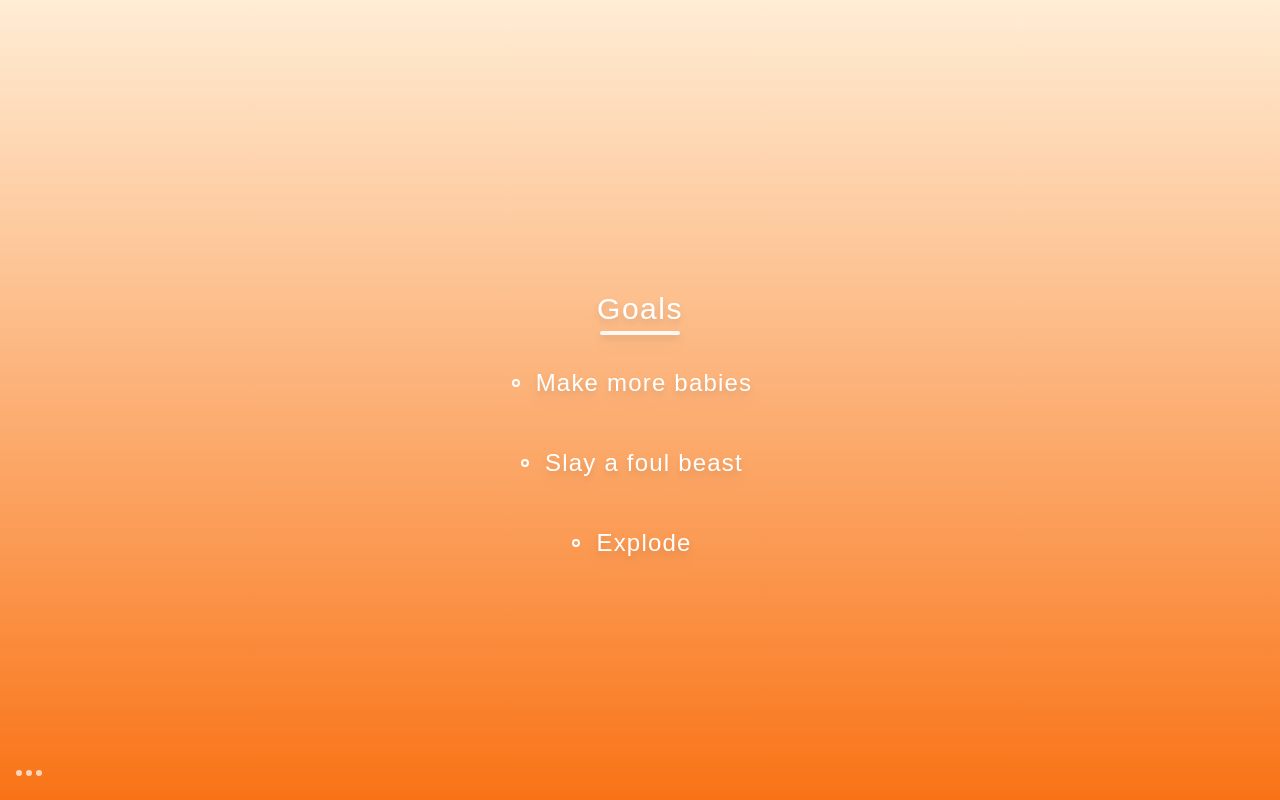
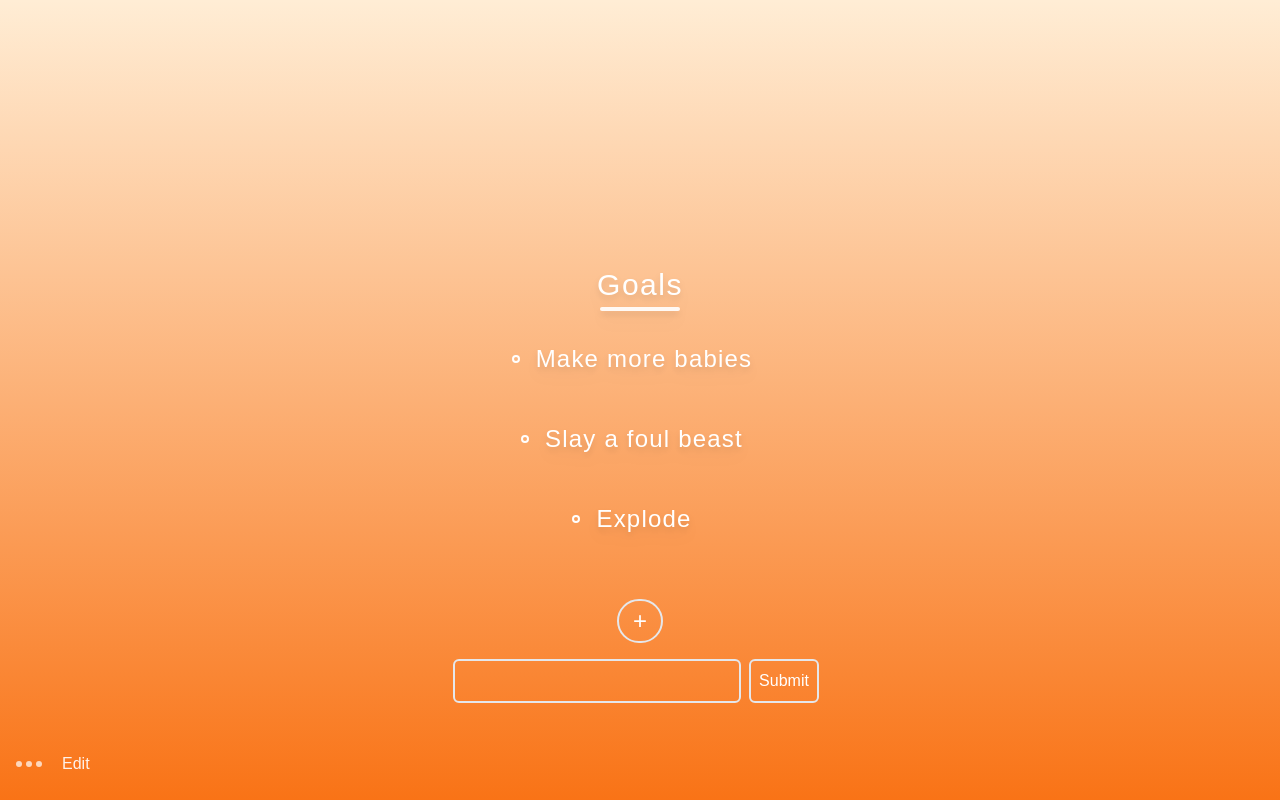
Before and after one commit to bridgerbrown/daygoals, a Next.js app: page / in a window 1280 px wide. Built offline with nearby package versions, Linux system fonts and the light colour scheme; a web font is replaced by a local one.

Commit message:
created buttons for editing

```diff
--- a/pages/index.tsx
+++ b/pages/index.tsx
@@ -5,6 +5,7 @@ export default function Home() {
   const liDotStyle: string = `mr-4 w-2 h-2 border-white border-2 rounded-full`
   const liElementStyle: string = `mb-12 flex justify-center items-center `
   const settingDotsStyle: string = `opacity-70 mr-1 w-1.5 h-1.5 rounded-full bg-white`
+  const inputStyling: string = `w-72 text-white p-2 bg-transparent border-2 rounded-md`
 
   return (
     <>
@@ -20,7 +21,7 @@ export default function Home() {
           </div>
         </div> */}
 
-        <div className="mt-6 text-white flex-col flex justify-center items-center w-screen">
+        <div className="text-white flex-col flex justify-center items-center w-screen">
           <div className="drop-shadow-lg mb-8 flex flex-col justify-center items-center">
             <h1 className="mb-1 tracking-wider text-3xl">
               Goals
@@ -43,12 +44,25 @@ export default function Home() {
               </div>
             </ul>
           </div>
+          <button className="hover:opacity-70 my-4 text-2xl border-2 py-1 px-3.5 rounded-full">+</button>
+          <form action="" className="w-screen flex justify-center items-center">
+            <input type="text" name="input1" id="input1" className={inputStyling}/>
+            <button type="submit"
+            className="hover:opacity-70 bg-transparent border-2 p-2 rounded-md mx-2"
+            >Submit</button>
+          </form>
         </div>
 
         <div className="flex absolute bottom-6 left-4">
-          <div className={settingDotsStyle}></div>
-          <div className={settingDotsStyle}></div>
-          <div className={settingDotsStyle}></div>
+          <div className="hover:cursor-pointer hover:opacity-70 mr-4 flex justify-center items-center">
+            <div className={settingDotsStyle}></div>
+            <div className={settingDotsStyle}></div>
+            <div className={settingDotsStyle}></div>
+          </div>
+
+          <div>
+            <button className="hover:opacity-70 text-white opacity-90">Edit</button>
+          </div>
         </div>
       </main>
     </>
```
